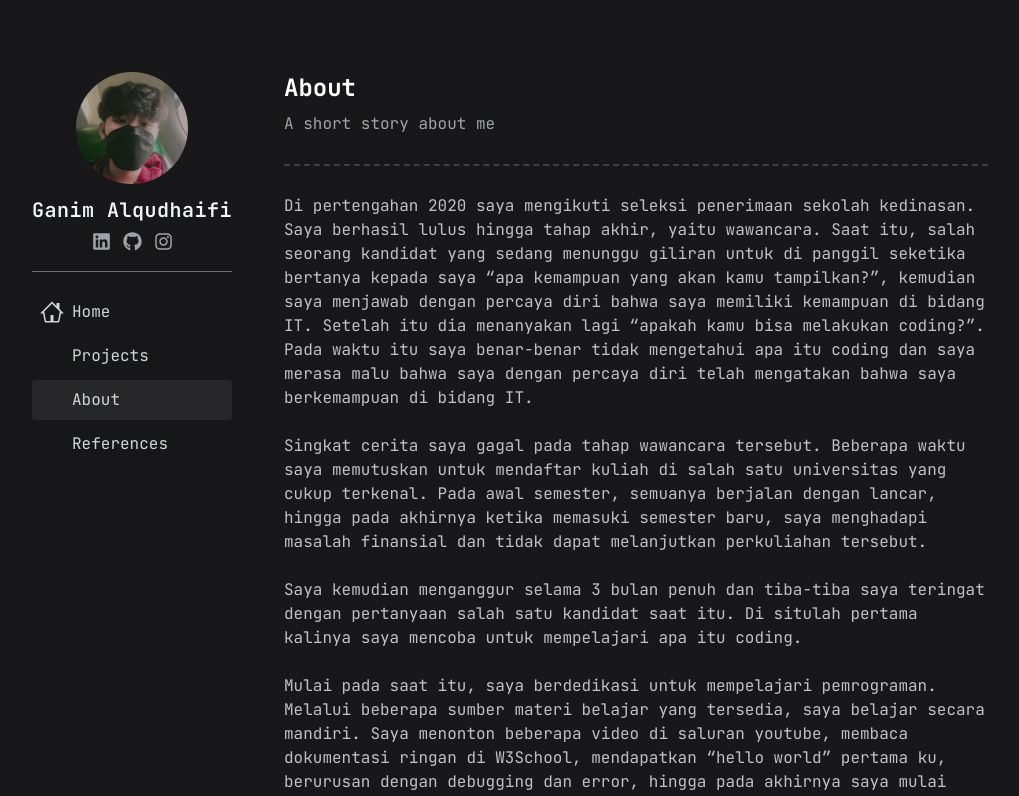
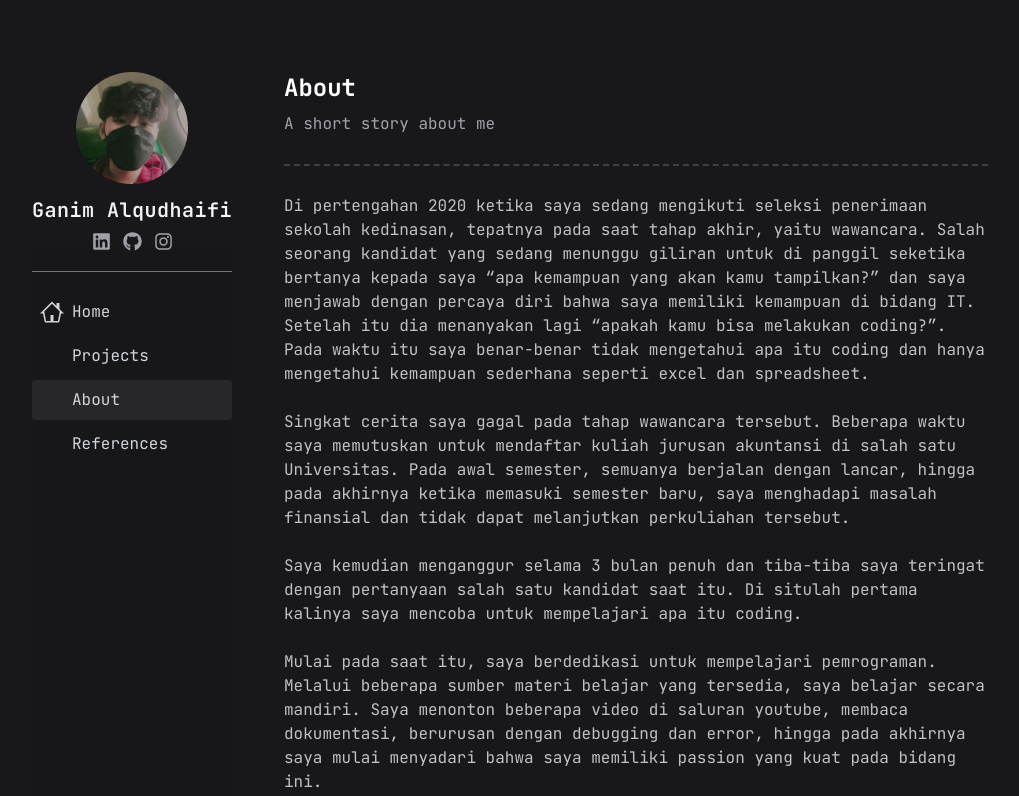
Before and after one commit to ganimalqudhaifi/personal-web, a Next.js app: page /about in a window 1280 px wide. Shown: the top 796 px of the page, without its empty margins (114-1133 px from the left). Built offline with nearby package versions, Linux system fonts and the light colour scheme; some icons are missing.

Commit message:
chore: change content about page

```diff
--- a/pages/about.jsx
+++ b/pages/about.jsx
@@ -13,13 +13,13 @@ export default function About() {
 
       <div>
         <p className="text-zinc-300/90">
-          Di pertengahan 2020 saya mengikuti seleksi penerimaan sekolah kedinasan. Saya berhasil lulus hingga tahap akhir, yaitu wawancara. Saat itu, salah seorang kandidat yang sedang menunggu giliran untuk di panggil seketika bertanya kepada saya <q>apa kemampuan yang akan kamu tampilkan?</q>, kemudian saya menjawab dengan percaya diri bahwa saya memiliki kemampuan di bidang IT. Setelah itu dia menanyakan lagi <q>apakah kamu bisa melakukan coding?</q>. Pada waktu itu saya benar-benar tidak mengetahui apa itu coding dan saya merasa malu bahwa saya dengan percaya diri telah mengatakan bahwa saya berkemampuan di bidang IT.
+          Di pertengahan 2020 ketika saya sedang mengikuti seleksi penerimaan sekolah kedinasan, tepatnya pada saat tahap akhir, yaitu wawancara. Salah seorang kandidat yang sedang menunggu giliran untuk di panggil seketika bertanya kepada saya <q>apa kemampuan yang akan kamu tampilkan?</q> dan saya menjawab dengan percaya diri bahwa saya memiliki kemampuan di bidang IT. Setelah itu dia menanyakan lagi <q>apakah kamu bisa melakukan coding?</q>. Pada waktu itu saya benar-benar tidak mengetahui apa itu coding dan hanya mengetahui kemampuan sederhana seperti excel dan spreadsheet.
           <br/><br/>
-          Singkat cerita saya gagal pada tahap wawancara tersebut. Beberapa waktu saya memutuskan untuk mendaftar kuliah di salah satu universitas yang cukup terkenal. Pada awal semester, semuanya berjalan dengan lancar, hingga pada akhirnya ketika memasuki semester baru, saya menghadapi masalah finansial dan tidak dapat melanjutkan perkuliahan tersebut.
+          Singkat cerita saya gagal pada tahap wawancara tersebut. Beberapa waktu saya memutuskan untuk mendaftar kuliah jurusan akuntansi di salah satu Universitas. Pada awal semester, semuanya berjalan dengan lancar, hingga pada akhirnya ketika memasuki semester baru, saya menghadapi masalah finansial dan tidak dapat melanjutkan perkuliahan tersebut.
           <br/><br/>
           Saya kemudian menganggur selama 3 bulan penuh dan tiba-tiba saya teringat dengan pertanyaan salah satu kandidat saat itu. Di situlah pertama kalinya saya mencoba untuk mempelajari apa itu coding.
           <br/><br/>
-          Mulai pada saat itu, saya berdedikasi untuk mempelajari pemrograman. Melalui beberapa sumber materi belajar yang tersedia, saya belajar secara mandiri. Saya menonton beberapa video di saluran youtube, membaca dokumentasi ringan di W3School, mendapatkan <q>hello world</q> pertama ku, berurusan dengan debugging dan error, hingga pada akhirnya saya mulai menyadari bahwa saya memiliki passion yang kuat pada bidang ini.
+          Mulai pada saat itu, saya berdedikasi untuk mempelajari pemrograman. Melalui beberapa sumber materi belajar yang tersedia, saya belajar secara mandiri. Saya menonton beberapa video di saluran youtube, membaca dokumentasi, berurusan dengan debugging dan error, hingga pada akhirnya saya mulai menyadari bahwa saya memiliki passion yang kuat pada bidang ini.
           <br/><br/>
           Hingga pada saat ini, sebagai seorang pemrogram, saya sangat menikmati untuk mempelajari hal-hal baru, menyelesaikan masalah, mencari solusi terbaik, dan berkeinginan untuk dapat berkolaborasi dengan pemrogram lainnya.
         </p>
```
